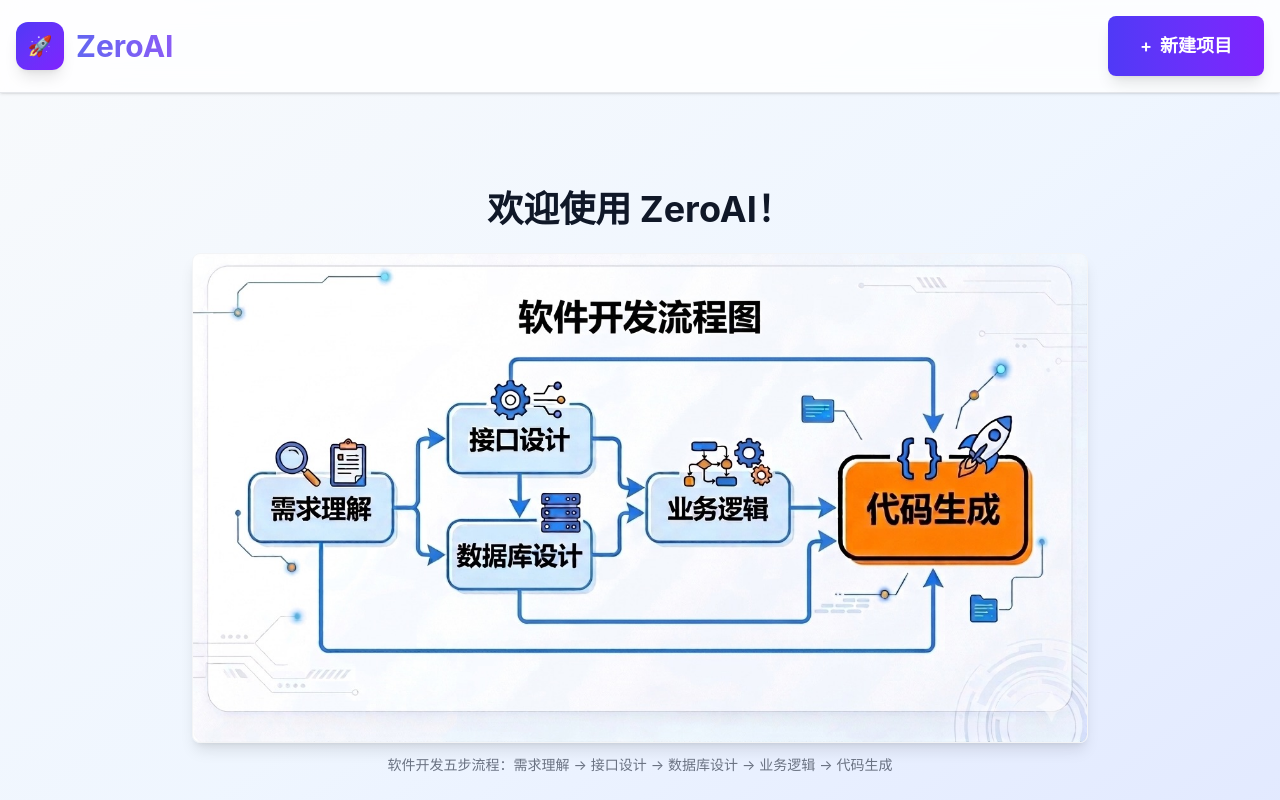
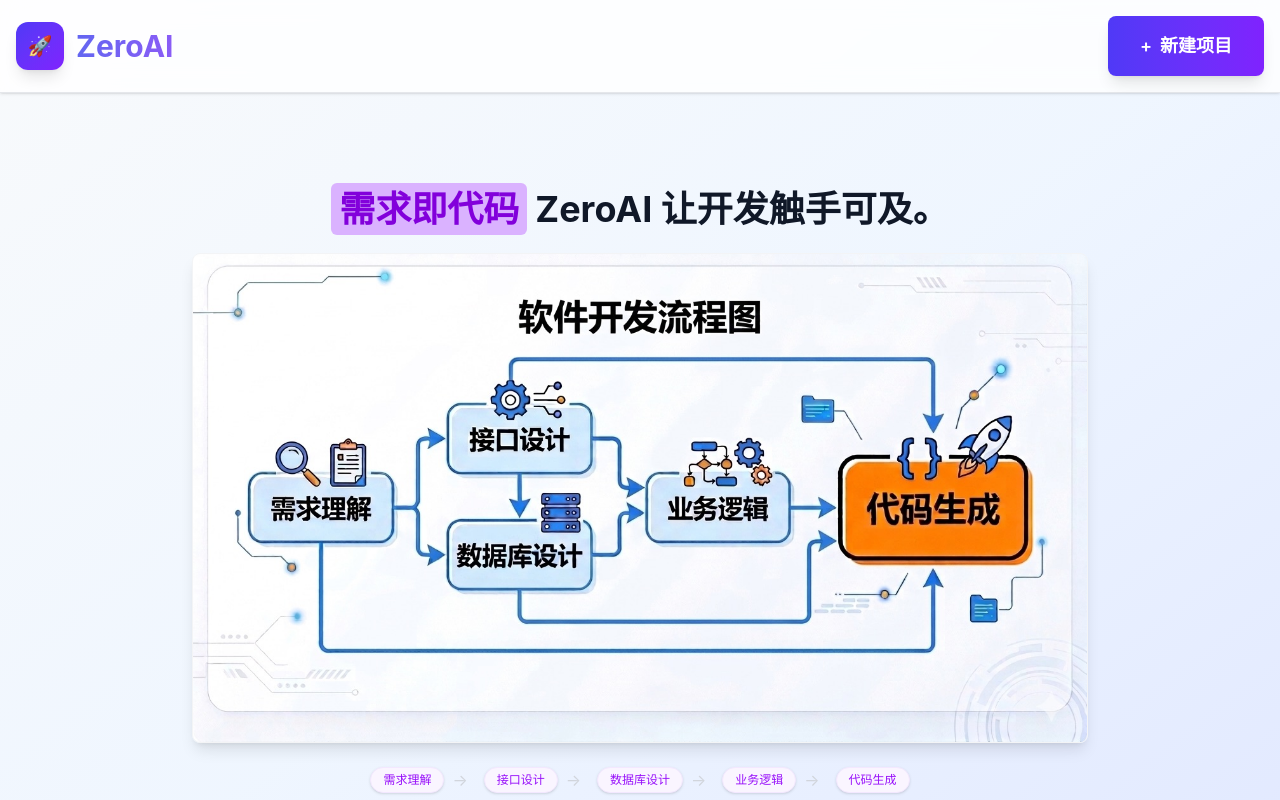
Before and after one commit to wang-junjian/zeroai, a Next.js app: page / in a window 1280 px wide. Shown: the top 800 px of the page. Built offline with nearby package versions, Linux system fonts and the light colour scheme.

Commit message:
修改首页效果

```diff
--- a/app/page.tsx
+++ b/app/page.tsx
@@ -120,19 +120,29 @@ export default function Home() {
         {projects.length === 0 && (
           <div className="text-center py-16">
             <h2 className="text-4xl font-bold text-gray-900 mb-6">
-              欢迎使用 ZeroAI！
+              <span className="bg-purple-300 text-purple-700 px-2 py-1 rounded-md font-bold mr-2">需求即代码</span>
+              ZeroAI 让开发触手可及。
             </h2>
             {/* 流程图：请将图片文件放在 public/software-development-flow.png */}
             <div className="max-w-4xl mx-auto mb-8">
               <picture>
                 <source srcSet="/software-development-flow.jpeg" type="image/jpeg" />
                 <img
-                  src="/software-development-flow.jpeg"
+                  src="/software-development-flow.svg"
                   alt="软件开发流程图"
                   className="w-full h-auto rounded-lg shadow-lg border border-gray-100"
                 />
               </picture>
-              <p className="text-sm text-gray-500 mt-3">软件开发五步流程：需求理解 → 接口设计 → 数据库设计 → 业务逻辑 → 代码生成</p>
+              <div className="mt-6 flex flex-wrap justify-center gap-2">
+                {['需求理解', '接口设计', '数据库设计', '业务逻辑', '代码生成'].map((step, index) => (
+                  <div key={step} className="flex items-center">
+                    <span className="text-xs font-medium px-3 py-1 bg-purple-50 text-purple-600 rounded-full border border-purple-100 shadow-sm">
+                      {step}
+                    </span>
+                    {index < 4 && <span className="mx-2 text-gray-300">→</span>}
+                  </div>
+                ))}
+              </div>
             </div>
             <Button
               onClick={() => setShowNewProject(true)}
```
Also changed, not shown: public/software-development-flow.svg (added).
